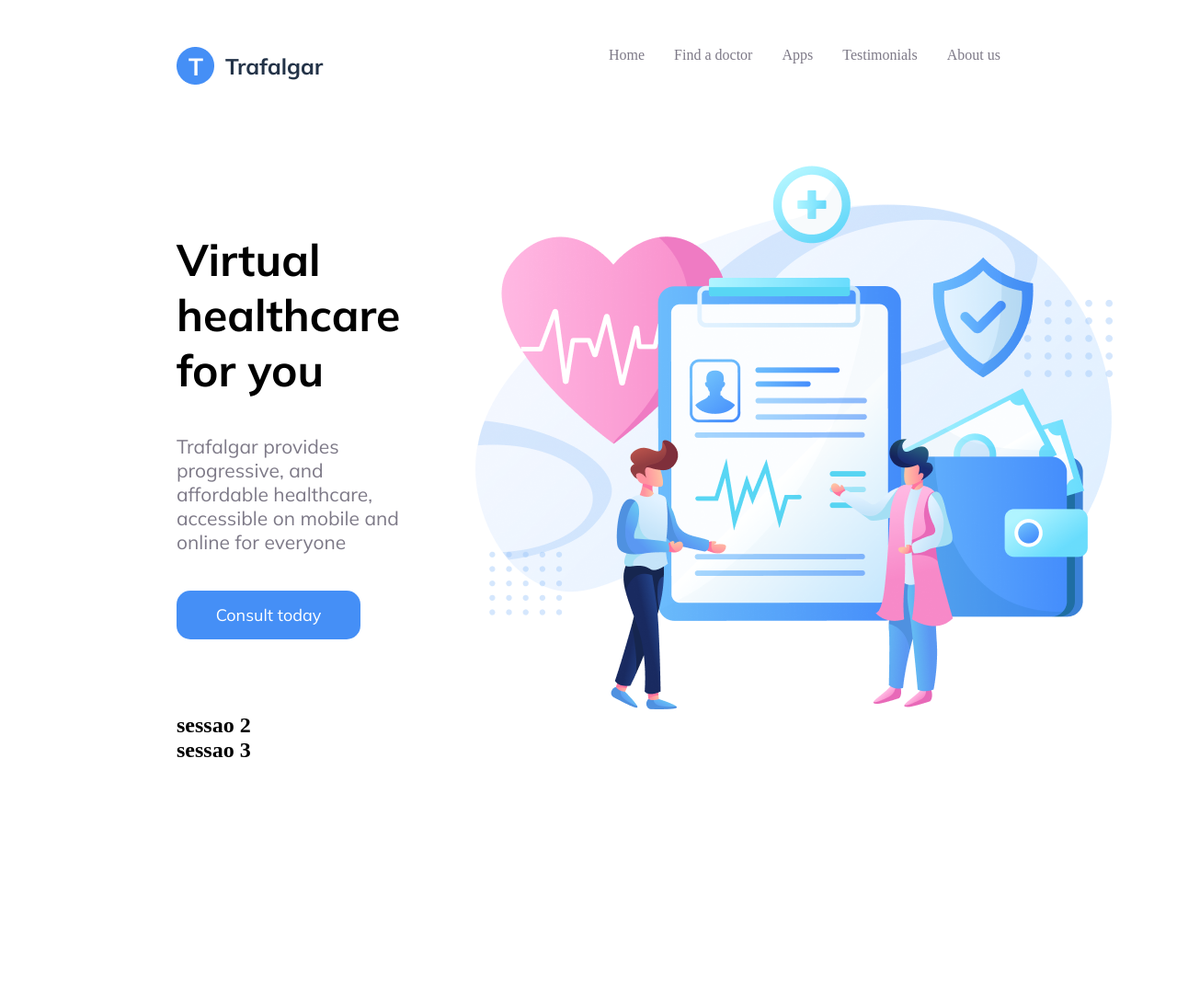
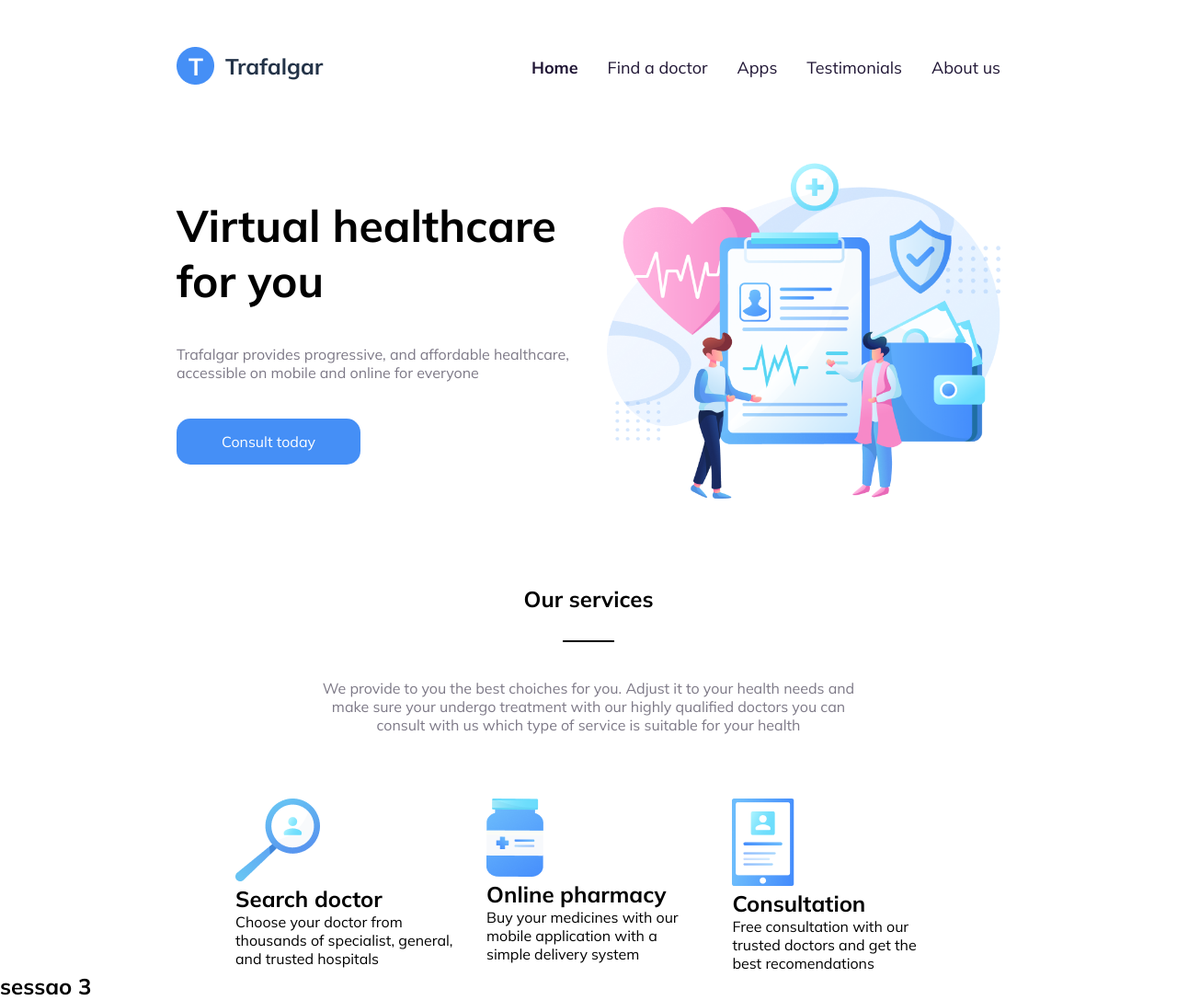
Before and after one commit to gehly00/Trafalgar, a plain HTML site: page index.html in a window 1280 px wide. Shown: the whole page at 92% size. Before the commit the page ends 829 px from the top, so only its background shows below. Drawn offline with Linux system fonts and the light colour scheme.

Commit message:
Add files via upload

```diff
--- a/index.html
+++ b/index.html
@@ -38,8 +38,36 @@
 
         </section>
 
-        <section>
-            <h1>sessao 2</h1>
+        <section class="conteudo_sessao2">
+
+            <div class="conteudo_sessao2_textos">
+                <h1 class="conteudo_sessao2_textos_titulo">Our services</h1>
+                <hr/>
+                <p class="conteudo_sessao2_textos_texto">We provide to you the best choiches for you. Adjust it to your health needs and make sure your undergo treatment with our highly qualified doctors you can consult with us which type of service is suitable for your health</p>
+            </div>
+
+            <div class="conteudo_sessao2_conteiner">
+
+                <div class="conteudo_sessao2_conteiner_filho">
+                    <img src="Frame1.png">
+                    <h2>Search doctor</h2>
+                    <p>Choose your doctor from thousands of specialist, general, and trusted hospitals</p>
+                </div>
+
+                <div class="conteudo_sessao2_conteiner_filho">
+                    <img src="Frame2.png">
+                    <h2>Online pharmacy</h2>
+                    <p>Buy your medicines with our mobile application with a simple delivery system</p>
+                </div>
+
+                <div class="conteudo_sessao2_conteiner_filho">
+                    <img src="Frame3.png">
+                    <h2>Consultation</h2>
+                    <p>Free consultation with our trusted doctors and get the best recomendations</p>
+                </div>
+
+            </div>
+
         </section>
         <section>
             <h1>sessao 3</h1>
--- a/styles.css
+++ b/styles.css
@@ -3,6 +3,7 @@
 *{
     margin: 0;
     padding: 0;
+    font-family: "Mulish", sans-serif;
 }
 
 body{
@@ -20,26 +21,37 @@ body{
     flex-direction: row;
     gap: 80px;
     justify-content: space-between;
+    align-items: center;
 }
 
 .cabecalho_botoes{
     display: flex;
     list-style-type: none;
     gap: 32px;
-    color: #7D7987;
+    color: #1F1534;
+    align-items: center;
+    font-family: "Mulish", sans-serif;
+    font-size: 1.125rem;
+
+}
+
+.cabecalho_botoes_home{
+    font-weight: 700;
 }
 
 .conteudo{
-    padding: 2% 15% 0% 15%;
     display: flex;
     flex-direction: column;
+    /**background-image: url(element.png);**/
 }
 
 .conteudo_sessao1{
+    padding: 2% 15% 2% 15%;
     display: flex;
     justify-content: space-between;
     align-items: center;
-    gap: 82px;
+    gap: 40px;
+
 }
 
 .conteudo_sessao1_textos{
@@ -50,19 +62,16 @@ body{
     gap: 40px;
 }
 
-.conteudo_sessao1_img{
-    max-width: 100%;
-}
-
 .conteudo_sessao1_textos_titulo{
-    font-size: 48px;
+    font-size: 3rem;
+    font-weight: 700;
     color: #000000;
     font-family: "Mulish", sans-serif;
 }
 
 .conteudo_sessao1_textos_texto{
     color: #7D7987;
-    font-size: 21px;
+    font-size: 1.313 rem;
     font-family: "Mulish", sans-serif;
 }
 
@@ -74,8 +83,63 @@ body{
     padding: 15px 0;
     justify-content: center;
     text-decoration: none;
-    font-size: 18px;
+    font-size: 1.125 rem;
     font-family: "Mulish", sans-serif;
     text-align: center;
 
 }
+
+.conteudo_sessao1_img {
+    width: 50%;
+}
+
+.conteudo_sessao1_img img{
+    max-width: 100%;
+}
+
+.conteudo_sessao2{
+    padding: 5% 20% 0% 20%;
+    display: flex;
+    flex-direction: column;
+    gap: 70px;
+}
+
+.conteudo_sessao2_textos{
+    padding: 0% 10% 0% 10%;
+    display: flex;
+    flex-direction: column;
+    align-items: center;
+    text-align: center;
+    gap: 10px;
+}
+
+.conteudo_sessao2_textos.titulo{
+    font-size: 2.25;
+    font-weight: 700;
+}
+
+.conteudo_sessao2_textos_texto{
+    color: #7D7987;
+}
+
+.conteudo_sessao2_conteiner{
+    display: flex;
+    flex-direction: row;
+    justify-content: space-between;
+    gap:34px;
+}
+
+.conteudo_sessao2_conteiner_filho{
+
+}
+
+hr{
+    position: relative;
+    top: 20px;
+    width: 56px;
+    border: none;
+    height: 2px;
+    background: #000000;
+    margin-bottom: 50px;
+
+}
```
Also changed, not shown: Frame1.png (added), Frame2.png (added), Frame3.png (added), element.png (added).
